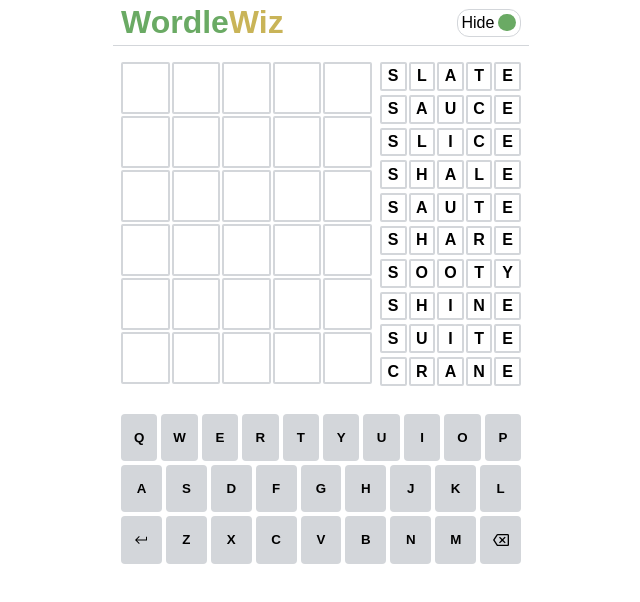
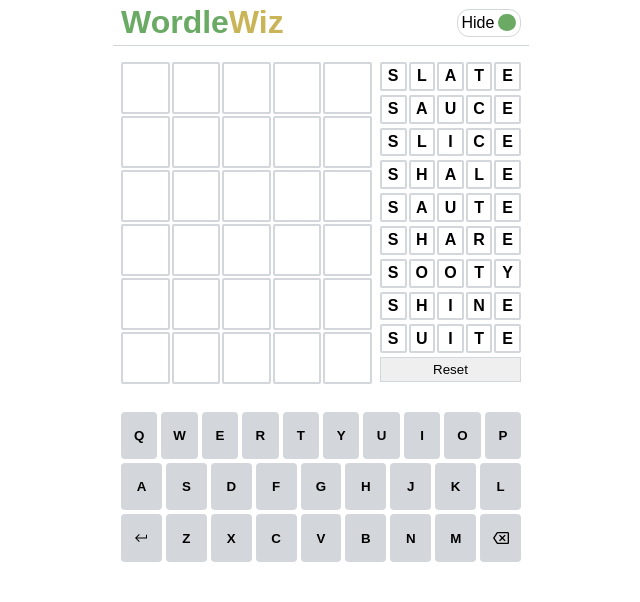
Before and after one commit to aadityabhusal/wordlewiz, a React (Vite) app: page / in a window 1280 px wide. Shown: the top 602 px of the page, without its empty margins (319-959 px from the left). Built offline with nearby package versions, Linux system fonts and the light colour scheme.

Commit message:
feat: adds reset button

```diff
--- a/src/App.tsx
+++ b/src/App.tsx
@@ -4,13 +4,12 @@
 import { Keyboard } from "./components/Keyboard";
 
 const [ROWS, COLS] = [6, 5];
+const DEFAULT_MATRIX = [...Array(ROWS)].map(() =>
+  [...Array(COLS)].map(() => ({ letter: "", state: 0 }))
+);
 
 export default function App() {
-  const [matrix, setMatrix] = useState(
-    [...Array(ROWS)].map(() =>
-      [...Array(COLS)].map(() => ({ letter: "", state: 0 }))
-    )
-  );
+  const [matrix, setMatrix] = useState(DEFAULT_MATRIX);
   const [currentIndex, setCurrentIndex] = useState([0, 0]);
   const [filteredList, setFilteredList] = useState<string[]>(answers);
   const [letterState, setLetterState] = useState<Record<string, number>>({});
@@ -86,6 +85,13 @@
     setCurrentIndex(() => [rowIndex, COLS - 1]);
   }
 
+  function reset() {
+    setMatrix(DEFAULT_MATRIX);
+    setLetterState({});
+    setCurrentIndex([0, 0]);
+    setFilteredList(answers);
+  }
+
   useEffect(() => {
     function listener(e: KeyboardEvent) {
       handleKeyDown(e.key, currentIndex[0], currentIndex[1]);
@@ -145,7 +151,7 @@
         </div>
         {!hideSuggestions && (
           <div id="suggestions">
-            {filteredList.slice(0, 10).map((item) => (
+            {filteredList.slice(0, 9).map((item) => (
               <div
                 key={item}
                 className="suggestion"
@@ -158,6 +164,9 @@
                 ))}
               </div>
             ))}
+            <button className="button" onClick={reset}>
+              Reset
+            </button>
           </div>
         )}
       </div>
--- a/src/style.css
+++ b/src/style.css
@@ -96,6 +96,12 @@
   height: 1.55rem;
 }
 
+.button {
+  border: 1px solid #d3d6da;
+  cursor: pointer;
+  padding: 0.25rem 0;
+}
+
 #keyboard {
   margin-top: 1rem;
   padding: 0.5rem;
```
